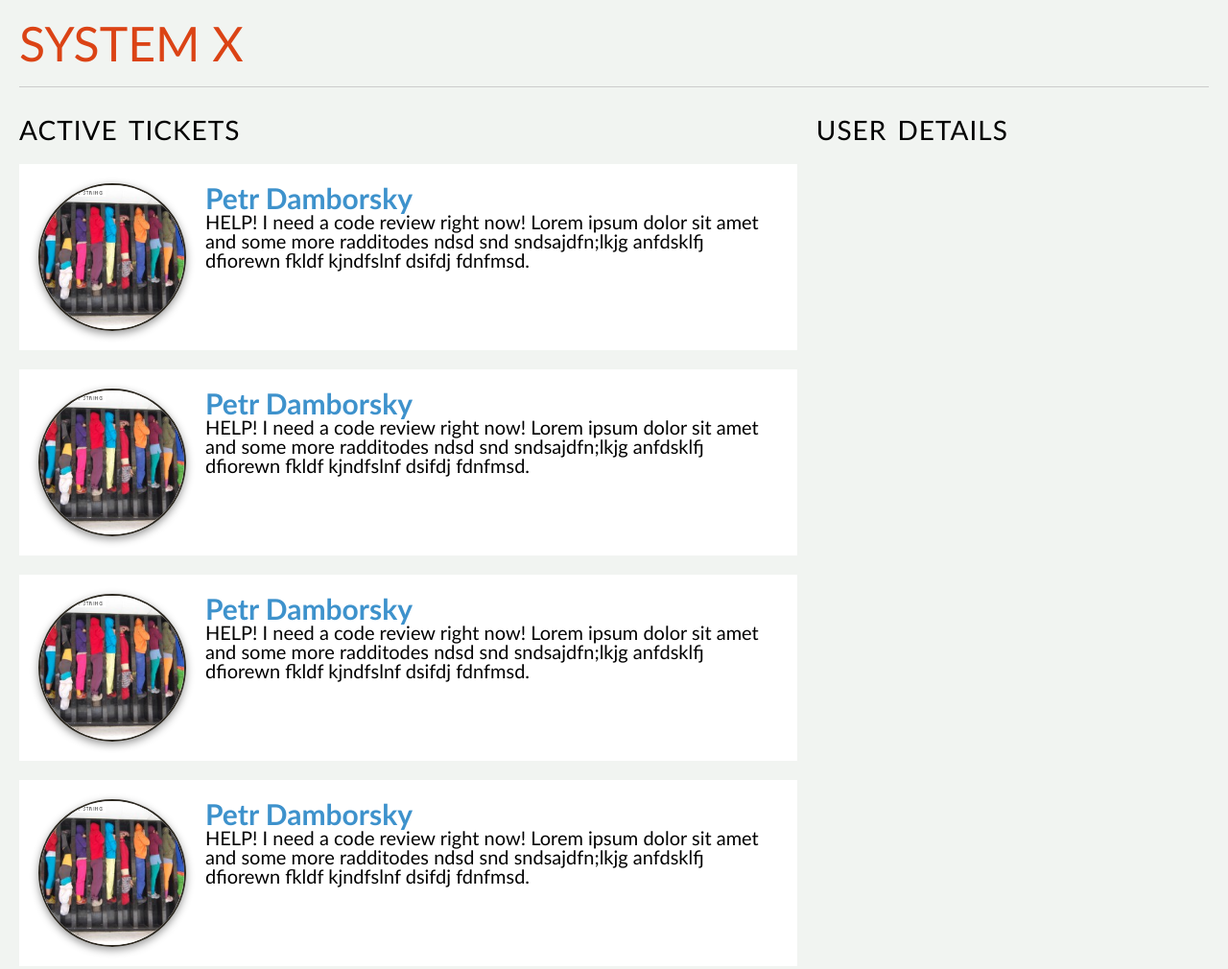
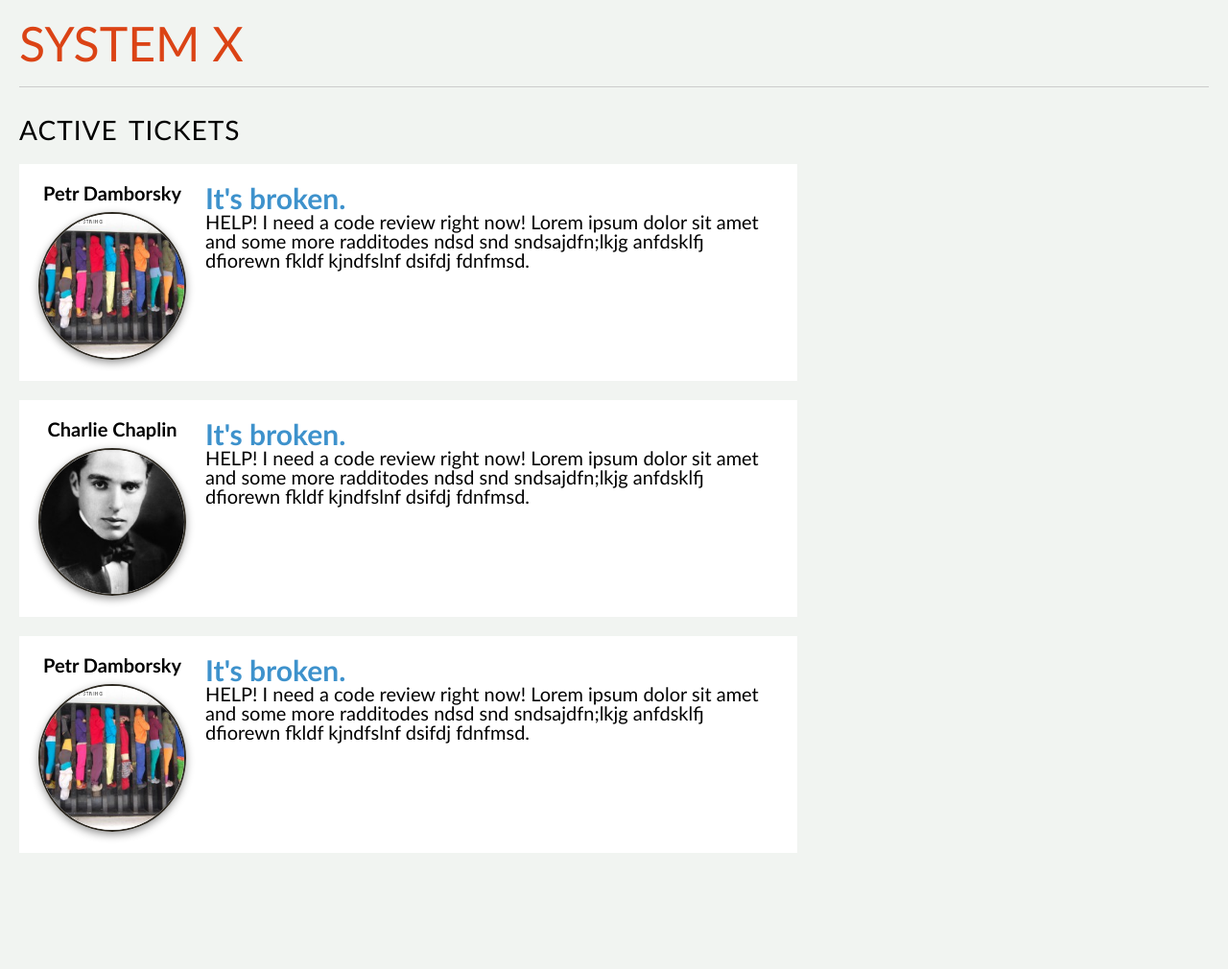
Before and after one commit to pdamb/swoh2015, a website: page index.html in a window 1280 px wide. Shown: the whole page at 96% size. After the commit the page ends 909 px from the top, so only its background shows below. Drawn offline with nearby package versions, Linux system fonts and the light colour scheme.

Commit message:
Ticket and user selection on click

```diff
--- a/app/openhouse.js
+++ b/app/openhouse.js
@@ -9,38 +9,43 @@ app.controller('FeedController', FeedController);
 // Controller's Constructor Function
 function FeedController(){
   this.headline = 'Active tickets';
+  this.selectedUser = null
+  this.selectedTicket = 0;
   this.feed = [
     {
+      number: 1,
       user: {
         name: "pdamb",
         displayName: "Petr Damborsky",
         avatarUrl: "/images/avatars/dummy-200x200-Wardrobe-plain.jpg"
       },
+      title: "It's broken.",
       message: "HELP! I need a code review right now! Lorem ipsum dolor sit amet and some more radditodes ndsd snd sndsajdfn;lkjg anfdsklfj dfiorewn fkldf kjndfslnf dsifdj fdnfmsd."
     },
     {
+      number: 2,
+      user: {
+        name: "charlie",
+        displayName: "Charlie Chaplin",
+        avatarUrl: "/images/avatars/dummy-200x200-CharlieChaplin-plain.jpg"
+      },
+      title: "It's broken.",
+      message: "HELP! I need a code review right now! Lorem ipsum dolor sit amet and some more radditodes ndsd snd sndsajdfn;lkjg anfdsklfj dfiorewn fkldf kjndfslnf dsifdj fdnfmsd."
+    },
+    {
+      number: 3,
       user: {
         name: "pdamb",
         displayName: "Petr Damborsky",
         avatarUrl: "/images/avatars/dummy-200x200-Wardrobe-plain.jpg"
       },
-      message: "HELP! I need a code review right now! Lorem ipsum dolor sit amet and some more radditodes ndsd snd sndsajdfn;lkjg anfdsklfj dfiorewn fkldf kjndfslnf dsifdj fdnfmsd."
-    },
-    {
-      user: {
-        name: "pdamb",
-        displayName: "Petr Damborsky",
-        avatarUrl: "/images/avatars/dummy-200x200-Wardrobe-plain.jpg"
-      },
-      message: "HELP! I need a code review right now! Lorem ipsum dolor sit amet and some more radditodes ndsd snd sndsajdfn;lkjg anfdsklfj dfiorewn fkldf kjndfslnf dsifdj fdnfmsd."
-    },
-    {
-      user: {
-        name: "pdamb",
-        displayName: "Petr Damborsky",
-        avatarUrl: "/images/avatars/dummy-200x200-Wardrobe-plain.jpg"
-      },
+      title: "It's broken.",
       message: "HELP! I need a code review right now! Lorem ipsum dolor sit amet and some more radditodes ndsd snd sndsajdfn;lkjg anfdsklfj dfiorewn fkldf kjndfslnf dsifdj fdnfmsd."
     }
   ]
+  this.highlight = function(ticket){
+    this.selectedTicket = ticket.number;
+    this.selectedUser = ticket.user;
+    console.log(this.selectedTicket,this.selectedUser);
+  }
 }
--- a/index.html
+++ b/index.html
@@ -13,14 +13,27 @@
     <h1>SYSTEM X</h1>
       <div class="main">
         <h2>Active tickets</h2>
-        <div class="post" ng-repeat="item in feed.feed">
-          <img class="avatar" ng-src="{{ item.user.avatarUrl }}">
-          <h3>{{ item.user.displayName }}</h3>
+        <div class="post" ng-repeat="item in feed.feed" ng-click="feed.highlight(item)" ng-class="{highlighted: feed.selectedTicket === item.number}">
+          <div class="avatar">
+            <strong> {{ item.user.displayName }} </strong>
+            <img ng-src="{{ item.user.avatarUrl }}">
+          </div>
+          <h3>{{ item.title }}</h3>
           <p>{{ item.message }}</p>
         </div>
       </div>
-      <div class="side">
+      <div class="side" ng-show="feed.selectedUser !== null">
         <h2>User details</h2>
+        <div class="profile">
+          <div class="avatar">
+            <strong> {{ feed.selectedUser.displayName }} </strong>
+            <img ng-src="{{ feed.selectedUser.avatarUrl }}">
+          </div>
+          <strong>User's ticket history</strong>
+          <ul>
+            <li ng-repeat="char in feed.selectedUser.name"> - #{{ $index }} {{ char }}__{{ char | uppercase }}</li>
+          </ul>
+        </div>
       </div>
     </div>
   </div>
--- a/styles/openhouse.css
+++ b/styles/openhouse.css
@@ -33,6 +33,10 @@ h2 {
   margin-bottom: 20px;
 }
 
+strong {
+  font-weight: bold;
+}
+
 .main {
   float:left;
   width:67%;
@@ -48,18 +52,6 @@ h2 {
   padding:20px;
   margin:0 20px 20px 0;
   overflow: hidden;
-  /*border-radius:90px;*/
-}
-
-.post .avatar {
-  width: 150px;
-  height: 150px;
-  border-radius:50%;
-  border: 2px solid #2d2921;
-  box-shadow: 0 3px 9px #999;
-  float:left;
-  padding:0;
-  margin:0 20px 0 0;
 }
 
 .post h3 {
@@ -67,3 +59,41 @@ h2 {
   font-size:1.5em;
   font-weight: bold;
 }
+
+.post.highlighted {
+  background: #ffeb7c;
+}
+
+.avatar {
+}
+
+.avatar strong {
+  display: block;
+  text-align: center;
+  margin-bottom:10px;
+}
+
+.avatar img {
+  width: 150px;
+  height: 150px;
+  border-radius:50%;
+  border: 2px solid #2d2921;
+  box-shadow: 0 3px 9px #999;
+  padding:0;
+}
+
+.post .avatar {
+  float:left;
+  margin:0 20px 0 0;
+}
+
+.profile {
+  background: #ffeb7c;
+  overflow: hidden;
+  padding:20px;
+}
+
+.profile .avatar img{
+  display:block;
+  margin:0 auto 20px auto;
+}
```
